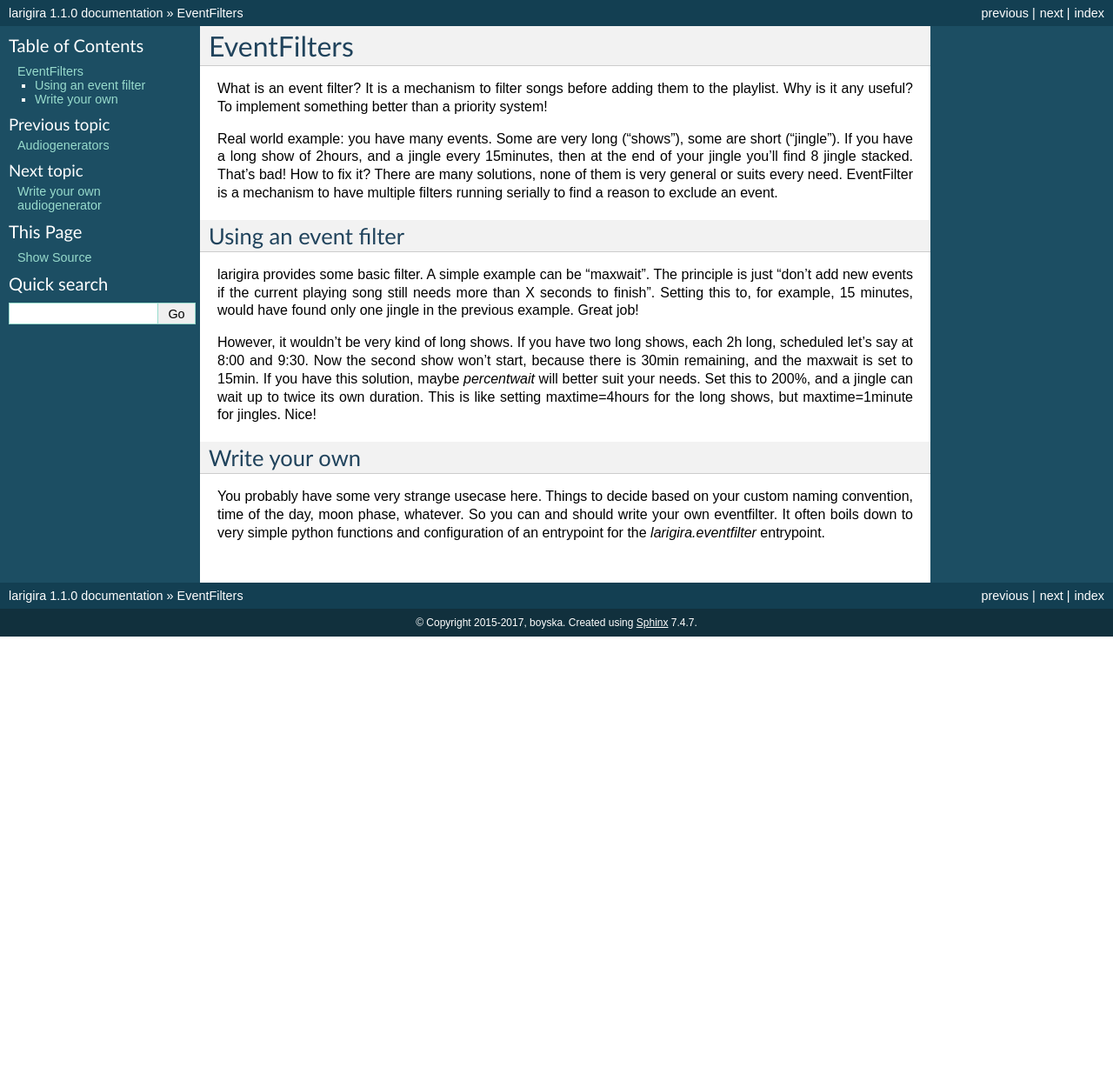
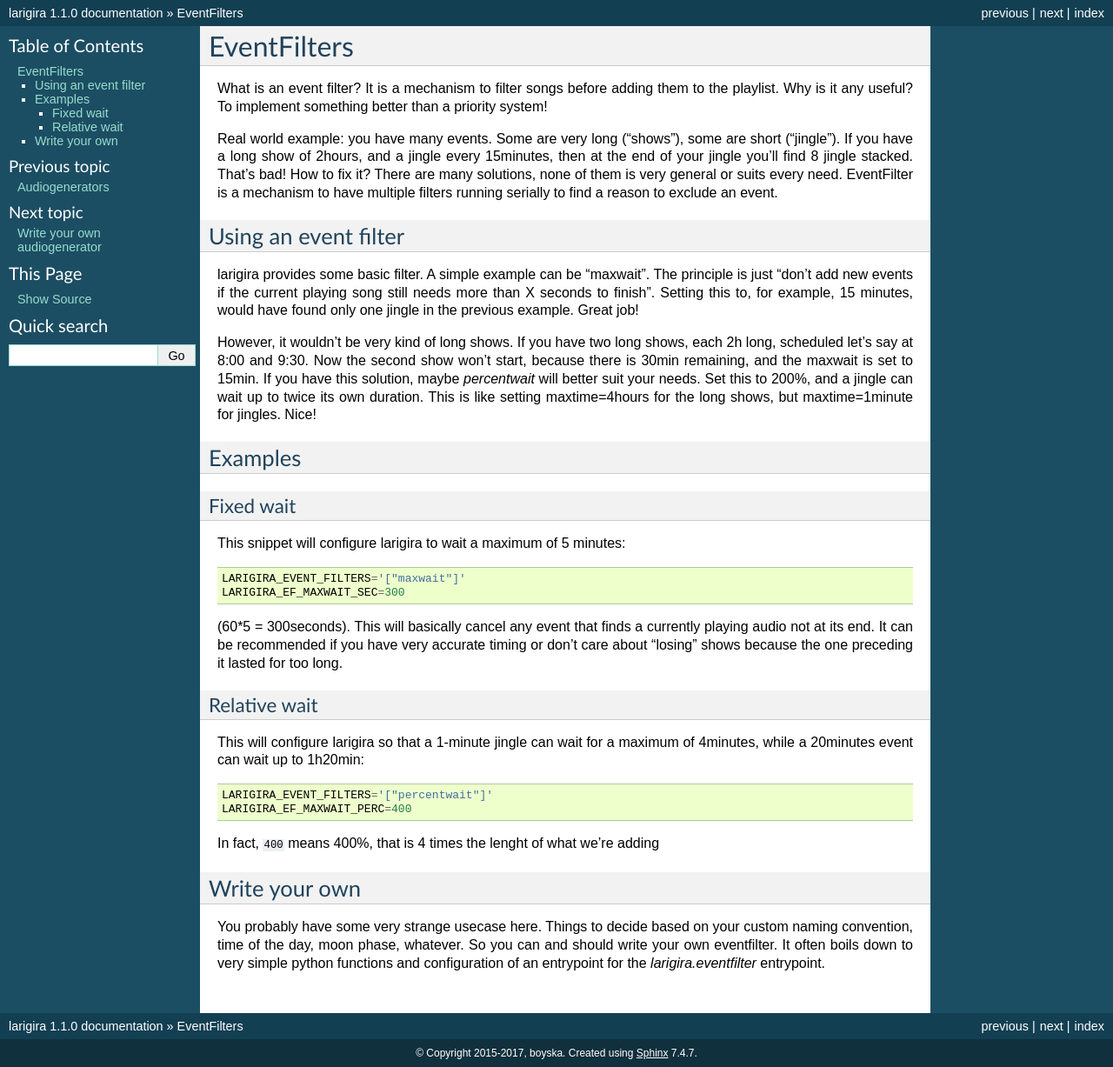
Before and after one commit to boyska/larigira, a Sphinx documentation site: the page built from doc/source/eventfilters.rst, in a window 1280 px wide. Shown: the whole page at 87% size. Built offline with Sphinx 7.4.7, drawn with Linux system fonts in a browser that asks for light colours; pages that are not in the unit, such as notebooks, are missing from menus; before the commit the page ends 900 px from its top, so only the background shows below that.

Commit message:
DOC: eventfilters examples

```diff
--- a/doc/source/eventfilters.rst
+++ b/doc/source/eventfilters.rst
@@ -23,6 +23,32 @@
 a jingle can wait up to twice its own duration. This is like setting maxtime=4hours for the long shows, but
 maxtime=1minute for jingles. Nice!
 
+Examples
+----------
+
+Fixed wait
+~~~~~~~~~~~~~~~
+
+This snippet will configure larigira to wait a maximum of 5 minutes::
+
+    LARIGIRA_EVENT_FILTERS='["maxwait"]'
+    LARIGIRA_EF_MAXWAIT_SEC=300
+
+(60*5 = 300seconds). This will basically cancel any event that finds a currently playing audio not at its end.
+It can be recommended if you have very accurate timing or don't care about "losing" shows because the one
+preceding it lasted for too long.
+
+Relative wait
+~~~~~~~~~~~~~~~~
+
+This will configure larigira so that a 1-minute jingle can wait for a maximum of 4minutes, while a 20minutes
+event can wait up to 1h20min::
+
+    LARIGIRA_EVENT_FILTERS='["percentwait"]'
+    LARIGIRA_EF_MAXWAIT_PERC=400
+
+In fact, ``400`` means 400%, that is 4 times the lenght of what we're adding
+
 Write your own
 ----------------
 
```
